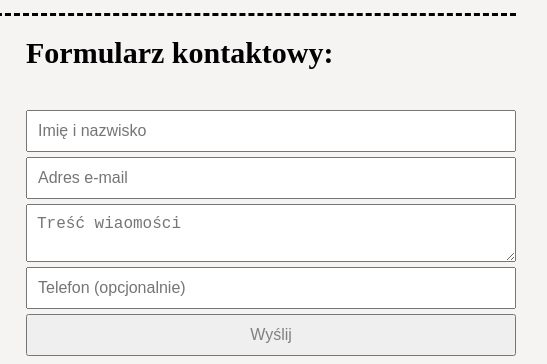
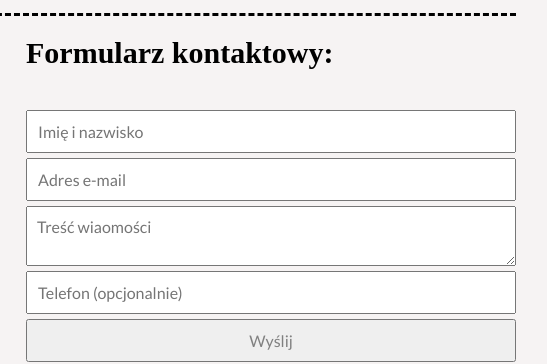
Before and after one commit to marcinbroda/Portfolio, a plain HTML site: page index.html in a window 1280 px wide. Shown: the part 1845-2209 px from the top of the page, 614-1161 px from the left. Drawn offline with nearby package versions, Linux system fonts and the light colour scheme.

Commit message:
Add files via upload

```diff
--- a/style/_contact.scss
+++ b/style/_contact.scss
@@ -88,6 +88,7 @@
 		padding: 10px;
 		margin-bottom: 5px;
 		font-size: 1.6rem;
+		font-family: lato;
 	}
 
 	button{
```
Also changed, not shown: style/style.css.
